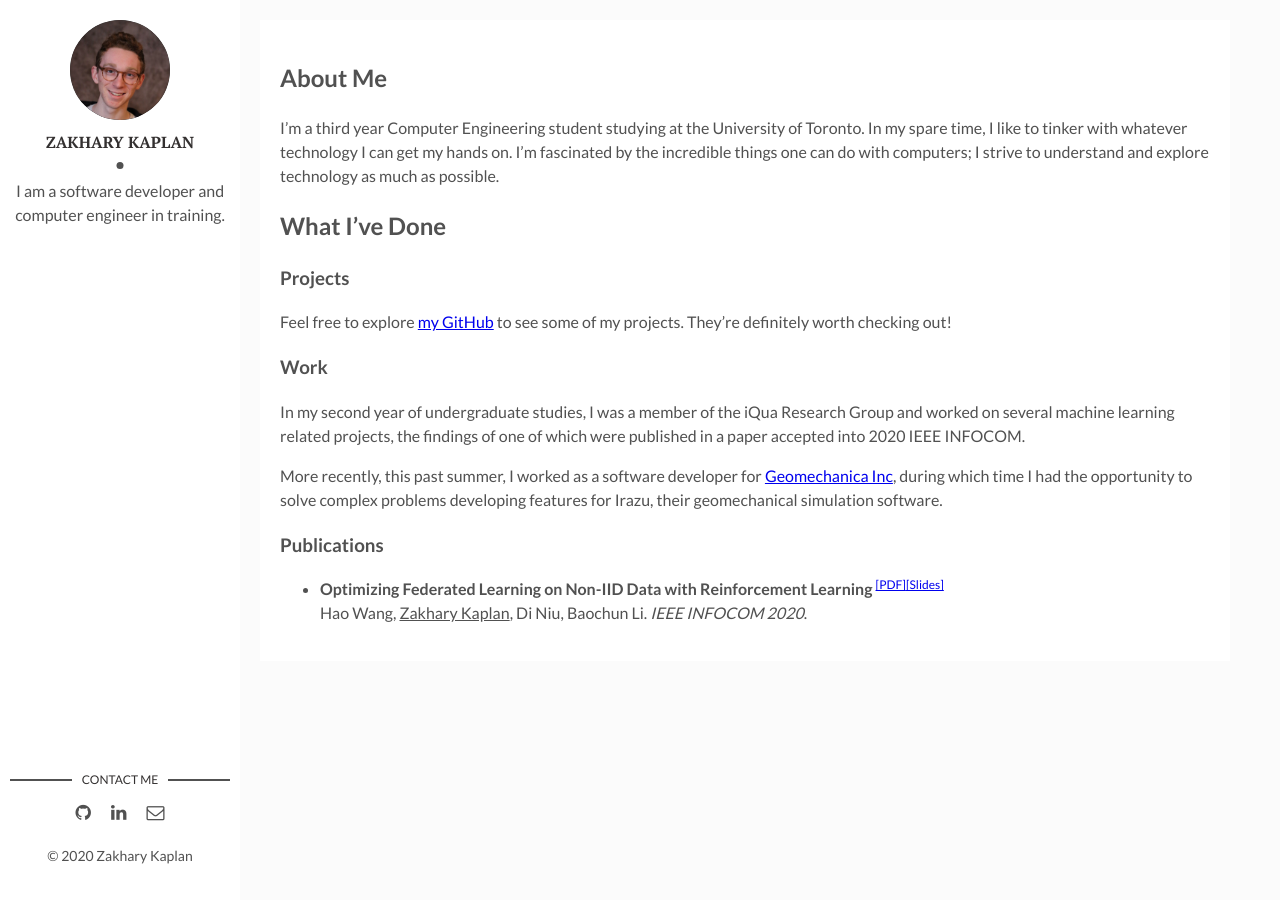
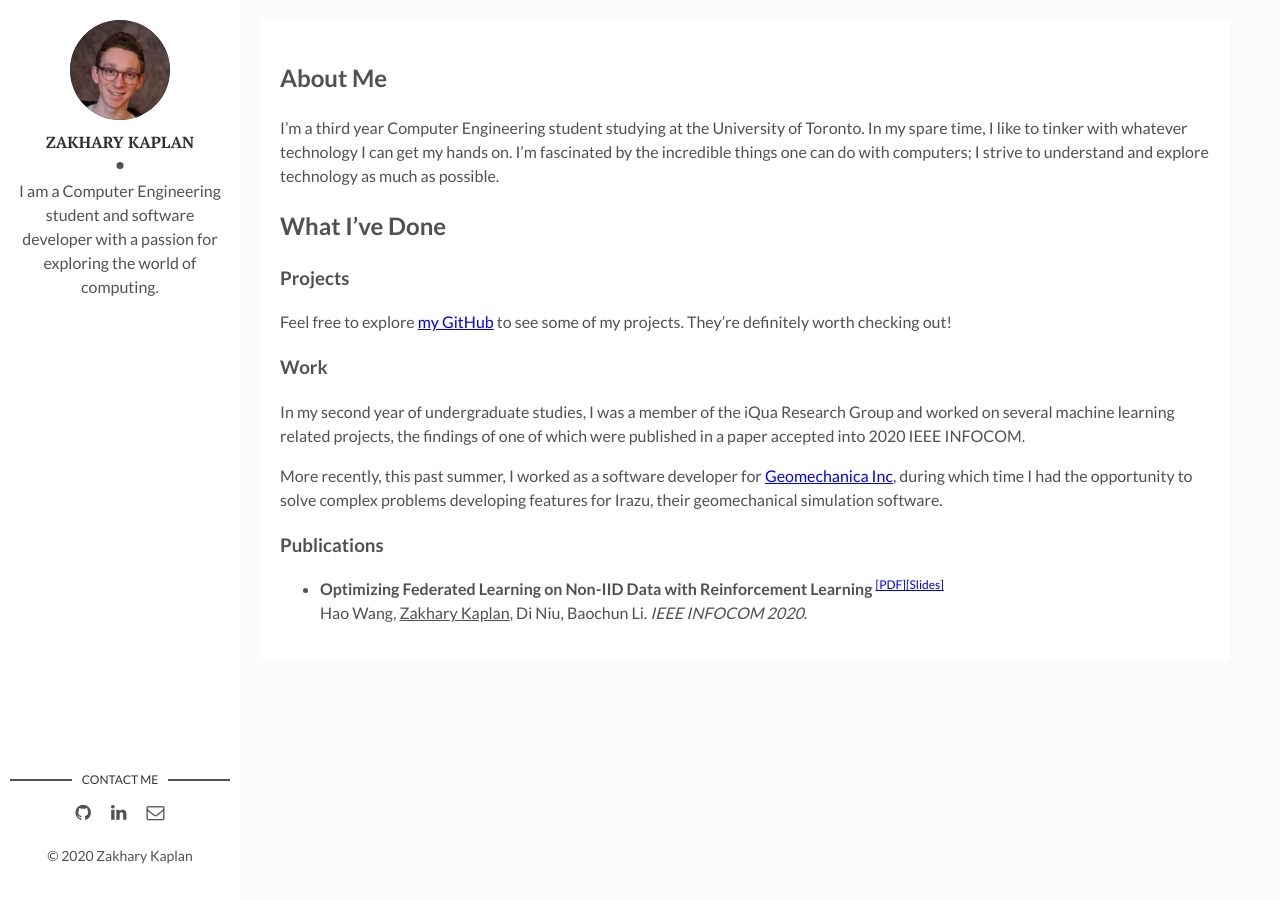
Before and after one commit to zakharykaplan/zakharykaplan.github.io, a Jekyll site: the page built from index.md, in a window 1280 px wide. Built offline with Jekyll 4.4.1, drawn with Linux system fonts in a browser that asks for light colours.

Commit message:
Update author.about

```diff
--- a/_config.yml
+++ b/_config.yml
@@ -32,7 +32,9 @@ url: "https://zakharykaplan.ca" # the base hostname & protocol for your site, e.
 author:
   name: Zakhary Kaplan # add your name
   img: zakharykaplan.jpeg # add your photo
-  about: I am a software developer and computer engineer in training. # add an about section
+  about: >- # add an about section
+    I am a Computer Engineering student and software developer with a
+    passion for exploring the world of computing.
 
 # General settings
 general:
```
